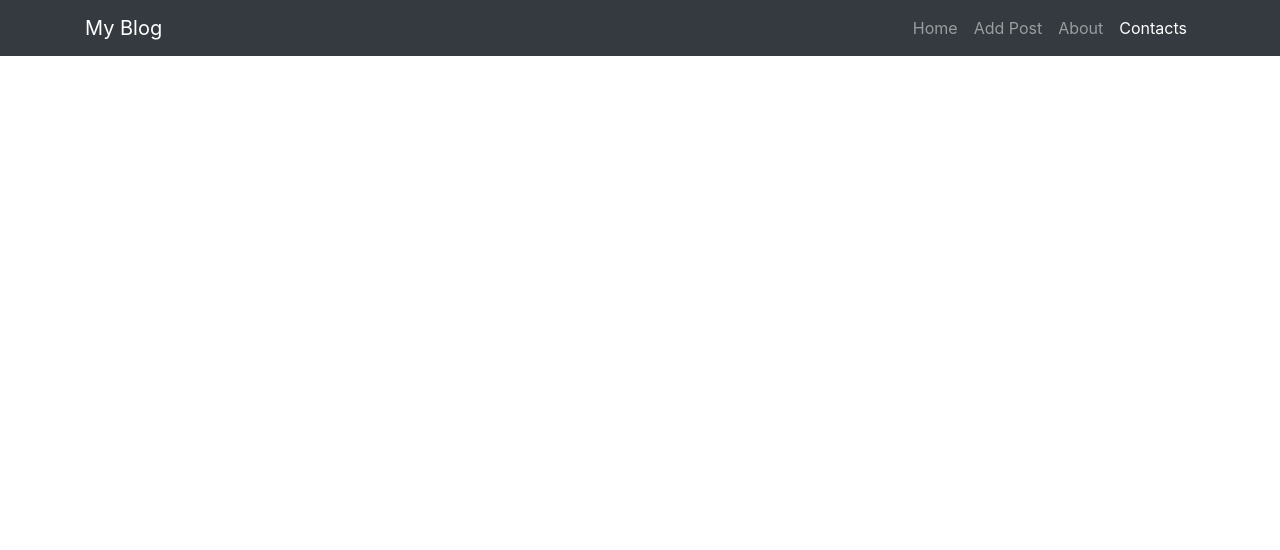
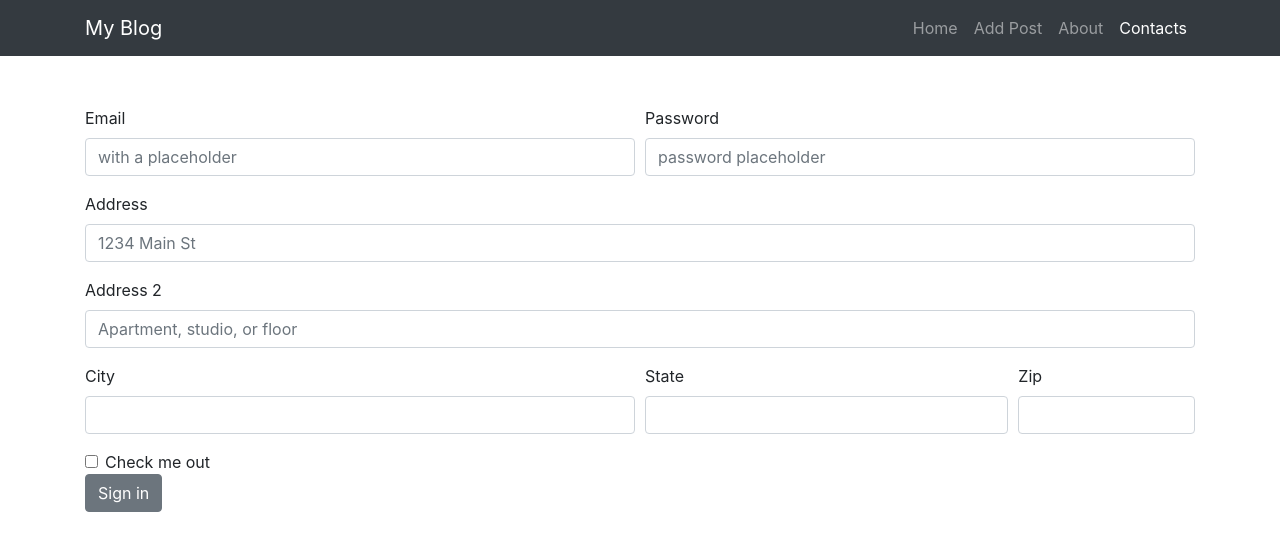
Before and after one commit to jrafgan/hw64, a React (Create React App) app: page /contact in a window 1280 px wide. Shown: the top 550 px of the page. Built offline with nearby package versions, Linux system fonts and the light colour scheme; no server answers.

Commit message:
Route to Contact page added

```diff
--- a/src/App.js
+++ b/src/App.js
@@ -9,6 +9,8 @@ import './App.css';
 import PostList from "./containers/PostList/PostList";
 import FullPost from "./components/Post/FullPost";
 import EditPost from "./containers/EditPost/EditPost";
+import About from "./components/About/About";
+import Contact from "./components/Contact/Contact";
 
 
 class App extends Component {
@@ -22,8 +24,8 @@ class App extends Component {
                   <Route path="/posts/add" exact render={(props) => <AddPost {...props} />}/>
                   <Route path="/posts/:id" exact render={(props) => <FullPost {...props}/>}/>
                   <Route path="/posts/:id/edit"  render={(props) => <EditPost {...props} />}/>
-                  <Route path="/about" exact render={() => <h1>About</h1>}/>
-                  <Route path="/contact" exact component={FullPost}/>
+                  <Route path="/about" exact component={About} />
+                  <Route path="/contact" exact component={Contact} />
               </Switch>
 
           </Container>
```
